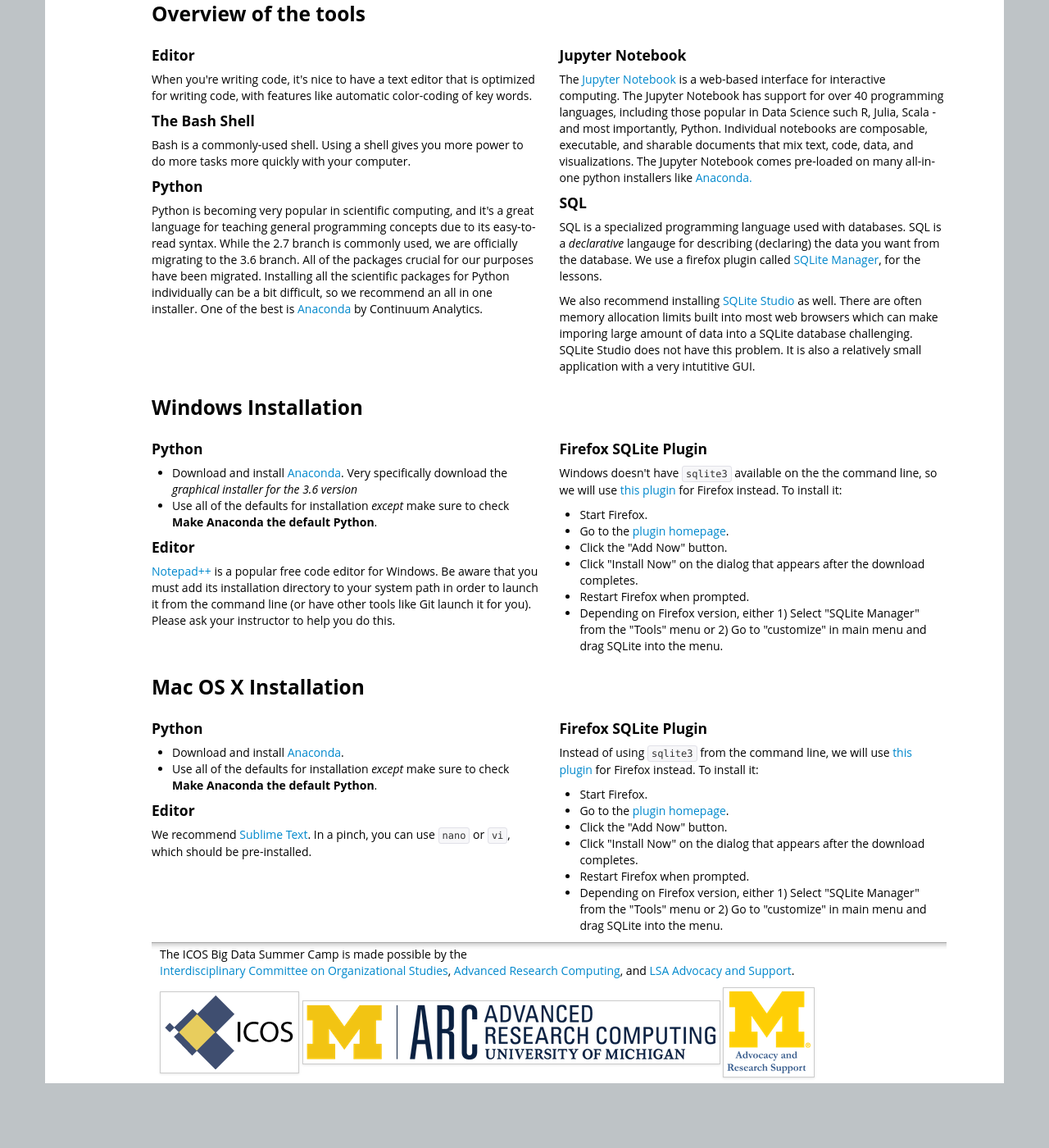
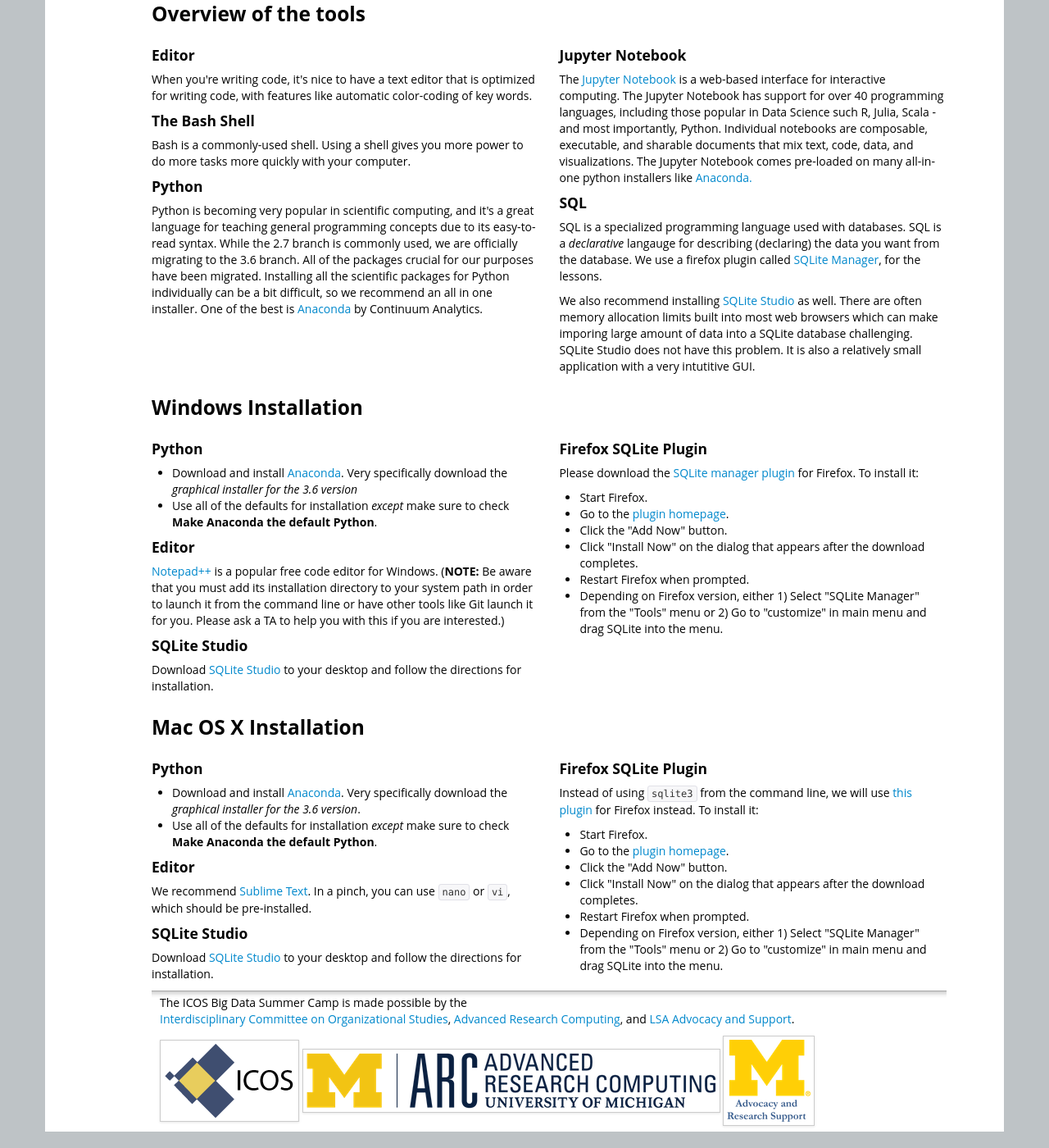
Before and after one commit to ICOSBigDataCamp/2018-summer-camp, a Jekyll site: the page built from index.html, in a window 1280 px wide and 1400 px high, scrolled down 3001 px. Shown: the whole window at 82% size. Built offline with Jekyll 4.4.1, drawn with Linux system fonts in a browser that asks for light colours; before the commit the page ends 4342 px from its top, so only the background shows below that.

Commit message:
Update setup.html

```diff
--- a/_includes/setup.html
+++ b/_includes/setup.html
@@ -64,23 +64,26 @@
         make sure to check <strong>Make Anaconda the default Python</strong>.
       </li>
     </ul>
-    </ul>
+
     <h4>Editor</h4>
     <p>
       <a href="http://notepad-plus-plus.org/">Notepad++</a> is a
       popular free code editor for Windows.
-      Be aware that you must add its installation directory to your system path
+	    (<b>NOTE:</b> Be aware that you must add its installation directory to your system path
       in order to launch it from the command line
-      (or have other tools like Git launch it for you).
-      Please ask your instructor to help you do this.
+      or have other tools like Git launch it for you.
+      Please ask a TA to help you with this if you are interested.)
     </p>
+    <h4>SQLite Studio</h4>
+   <p>
+	Download <a href="https://sqlitestudio.pl/index.rvt">SQLite Studio</a> to your desktop and follow the directions for installation.
+	   </p>
   </div>
   <div class="span6">
     <h4 id="firefox-sqlite">Firefox SQLite Plugin</h4>
     <p>
-      Windows doesn't have <code>sqlite3</code> available on the the command line,
-      so we will use <a href="https://addons.mozilla.org/en-US/firefox/addon/sqlite-manager/">this plugin</a>
-      for Firefox instead.
+      Please download the <a href="https://addons.mozilla.org/en-US/firefox/addon/sqlite-manager/">SQLite manager plugin</a>
+      for Firefox.
       To install it:
     </p>
     <ul>
@@ -114,7 +117,8 @@
     <h4>Python</h4>
     <ul>
       <li>
-        Download and install  <a href="https://www.continuum.io/downloadsl">Anaconda</a>.
+          Download and install  <a href="https://www.continuum.io/downloads#macos">Anaconda</a>.
+	      Very specifically download the <em>graphical installer for the 3.6 version</em>.
       </li>
       <li>
         Use all of the defaults for installation
@@ -129,6 +133,11 @@
       In a pinch, you can use <code>nano</code> or <code>vi</code>,
       which should be pre-installed.
     </p>
+  <h4>SQLite Studio</h4>
+   <p>
+	Download <a href="https://sqlitestudio.pl/index.rvt">SQLite Studio</a> to your desktop and follow the directions for installation.
+	   </p>
+
   </div>
   <div class="span6">
     <h4 id="firefox-sqlite">Firefox SQLite Plugin</h4>
```
